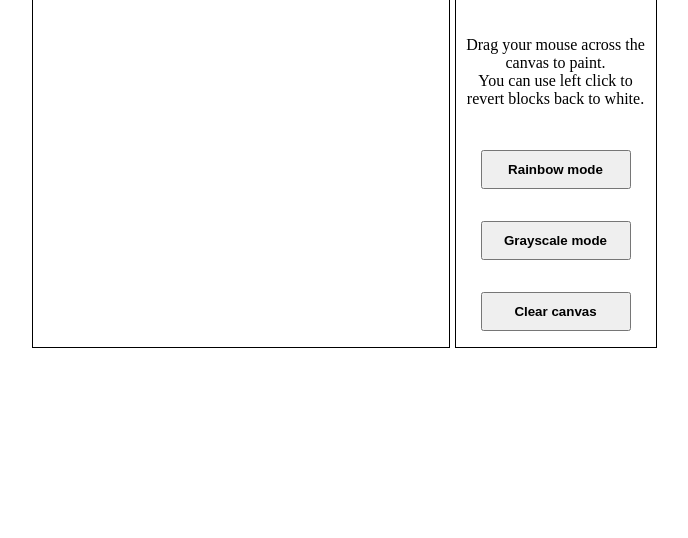
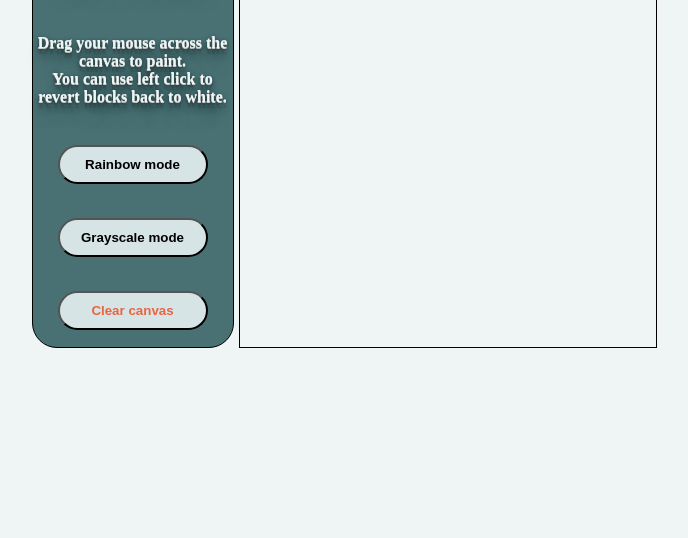
Before and after one commit to konstantinos-zavos/etch-a-sketch, a plain HTML site: page index.html in a window 1280 px wide. Shown: the part 262-800 px from the top of the page, without its empty margins (296-984 px from the left). Drawn offline with Linux system fonts and the light colour scheme.

Commit message:
Add simple CSS styling with a nice color pallete

```diff
--- a/index.html
+++ b/index.html
@@ -10,9 +10,6 @@
     <title>Etch-a-Sketch</title>
 </head>
 <body>
-<div id="sketch-space">
-    <div id="container"></div>
-</div>
     <div id="actions-box">
         <div class="title">Etch-a-Sketch</div>
         <div class="information">Drag your mouse across the canvas to paint. <br>
@@ -21,5 +18,8 @@
         <button id="grayscale" type="submit" onclick="grayscale()">Grayscale mode</button>
         <button id="resetbutton" type="submit" onClick="refreshPage()">Clear canvas</button>
     </div>
+<div id="sketch-space">
+    <div id="container"></div>
+</div>
 </body>
 </html>
--- a/style.css
+++ b/style.css
@@ -8,7 +8,8 @@ body {
     flex-direction: row;
     align-items: center;
     justify-content: center;
-    height: 800px;
+    height: 800px;;
+    background-color: #EFF5F5;
 }
 
 
@@ -22,7 +23,7 @@ body {
     width: 416px;
     border: 1px solid black;
     flex-wrap: wrap;
-    margin-right: 5px;
+    margin-left: 5px;
 
 }
 
@@ -42,7 +43,7 @@ body {
     flex-direction: row;
     height: 26px;
     width: 26px;
-    background-color: rgb(17, 20, 216);
+    background-color: red;
     transition: 0.2s;
 }
 
@@ -60,18 +61,27 @@ body {
     padding: 10px;
     width: 150px;
     font-weight: bold;
+    background-color: #D6E4E5;
+    color: #EB6440;
+    border-radius: 25px;
 }
 
 #rainbow {
     padding: 10px;
     width: 150px;
     font-weight: bold;
+    background-color: #D6E4E5;
+    color: black;
+    border-radius: 25px;
 }
 
 #grayscale {
     padding: 10px;
     width: 150px;
     font-weight: bold;
+    background-color: #D6E4E5;
+    color: black;
+    border-radius: 25px;
 }
 
 
@@ -92,15 +102,36 @@ body {
     border: 1px solid black;
     height: 417px;
     width: 200px;
+    background-color: #497174;
+    color: #EFF5F5;
+    border-radius: 25px;
 }
 
 .title {
     margin: 10px;
     font-size: 25px;
     font-weight: bold;
+    text-shadow: 0 1px 0 #ccc,
+    0 6px 1px rgba(0,0,0,.1),
+    0 0 5px rgba(0,0,0,.1),
+    0 1px 3px rgba(0,0,0,.3),
+    0 3px 5px rgba(0,0,0,.2),
+    0 5px 10px rgba(0,0,0,.25),
+    0 10px 10px rgba(0,0,0,.2),
+    0 20px 20px rgba(0,0,0,.15);
 }
 
+
 .information {
-    margin: 10px;
+    margin: 5px;
     text-align: center;
+    font-weight: bold;
+    text-shadow:  0 1px 0 #ccc,
+    0 6px 1px rgba(0,0,0,.1),
+    0 0 5px rgba(0,0,0,.1),
+    0 1px 3px rgba(0,0,0,.3),
+    0 3px 5px rgba(0,0,0,.2),
+    0 5px 10px rgba(0,0,0,.25),
+    0 10px 10px rgba(0,0,0,.2),
+    0 20px 20px rgba(0,0,0,.15);
 }
```
